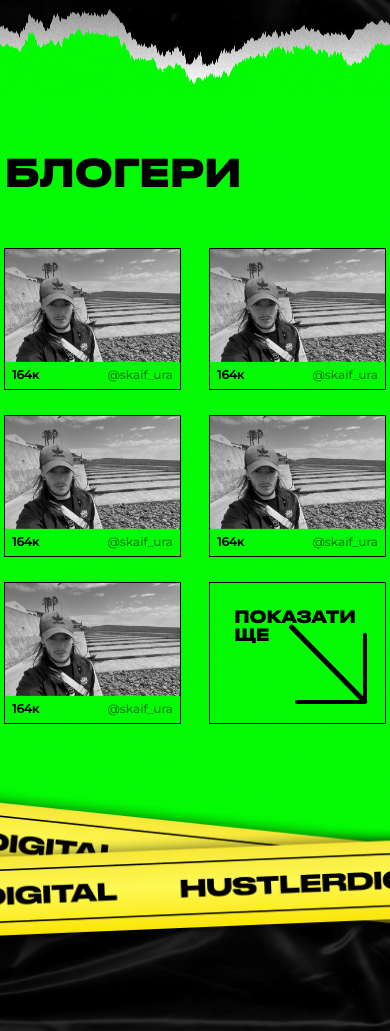
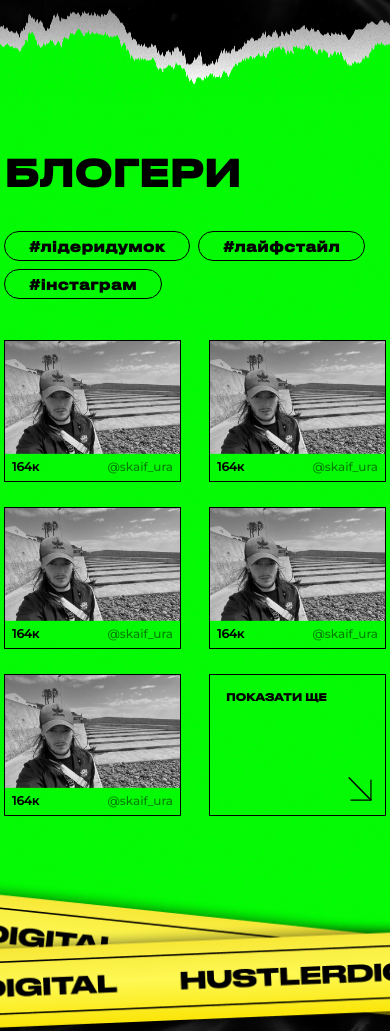
Before and after one commit to v-mochalov/hustlerDigital, a website: page index.html in a window 390 px wide. Shown: the part 4400-5431 px from the top of the page. Drawn offline with nearby package versions, Linux system fonts and the light colour scheme.

Commit message:
add adaptive

```diff
--- a/src/scss/blocks/_blogers.scss
+++ b/src/scss/blocks/_blogers.scss
@@ -5,12 +5,15 @@
     background-position: center;
     padding-bottom: 170px;
     padding-top: 54px;
-    @include xl-d{
+
+    @include xl-d {
         padding-top: 34px;
     }
-    @include md-d{
+
+    @include md-d {
         padding-top: 40px;
     }
+
     &__border {
         position: absolute;
         width: 100vw;
@@ -29,17 +32,33 @@
         align-items: center;
         justify-content: space-between;
 
+        @include lg-d {
+            flex-direction: column;
+            align-items: flex-start;
+        }
     }
 
     &__hashtag {
         display: flex;
-        @include xxl-d{
-            display: none;
+
+        @include lg-d {
+            margin-top: 24px;
+        }
+
+        @include md-d {
+            flex-wrap: wrap;
         }
     }
 
     &__tag {
-        margin-left: 20px;
+        margin-left: 0px;
+        margin-bottom: 0;
+
+        &:last-child {
+            @include md-d {
+                margin-top: 8px;
+            }
+        }
     }
 
     &__content {
@@ -56,56 +75,66 @@
         height: 246px;
         border: 1px solid #000000;
         margin-bottom: 25px;
-        @include xxl-d{
+
+        @include xxl-d {
             width: 259px;
             height: 209px;
 
         }
-        @include xl-d{
+
+        @include xl-d {
             width: 294px;
             height: 237px;
 
         }
-        @include lg-d{
+
+        @include lg-d {
             width: 214px;
             height: 171px;
 
         }
-        @include md-d{
+
+        @include md-d {
             width: 177px;
             height: 142px;
 
         }
+
         &:nth-child(6),
-        &:nth-child(7){
-        @include lg-d{
-            display: none;
+        &:nth-child(7) {
+            @include xl-d {
+                display: none;
+            }
         }
-      }
     }
-    &__img{
-        img{
+
+    &__img {
+        img {
             filter: grayscale(100%);
             transition: 0.3s linear;
-            &:hover{
+
+            &:hover {
                 filter: grayscale(0%);
                 transition: 0.3s linear;
 
             }
         }
     }
+
     &__downline {
         display: flex;
         padding-left: 24px;
         padding-top: 16px;
         padding-right: 24px;
         justify-content: space-between;
-        @include xxl-d{
+
+        @include xxl-d {
             padding-left: 12px;
-        padding-top: 12px;
-        padding-right: 12px;
+            padding-top: 12px;
+            padding-right: 12px;
         }
-        @include md-d{
+
+        @include md-d {
             padding-top: 6px;
             padding-left: 7px;
             padding-right: 7px;
@@ -119,14 +148,17 @@
         font-size: 16px;
         line-height: 114.5%;
         color: #000000;
-        @include xxl-d{
+
+        @include xxl-d {
             font-size: 14px;
         }
-        @include lg-d{
+
+        @include lg-d {
             font-size: 12px;
         }
-        span{
-            @include md-d{
+
+        span {
+            @include md-d {
                 display: none;
             }
         }
@@ -140,10 +172,12 @@
         line-height: 114.5%;
         color: #000000;
         opacity: 0.5;
-        @include xxl-d{
+
+        @include xxl-d {
             font-size: 14px;
         }
-        @include lg-d{
+
+        @include lg-d {
             font-size: 12px;
         }
     }
@@ -153,30 +187,67 @@
         height: 100%;
         padding: 24px 17px 17px 24px;
         position: relative;
-        &:hover{
+
+        @include lg-d {
+            padding: 16px 13px 13px 16px;
+
+        }
+
+        &:hover {
             cursor: pointer;
         }
+
         p {
             font-style: normal;
             font-weight: 700;
             font-size: 16px;
             line-height: 114.5%;
             color: #000000;
+
+            @include lg-d {
+                font-size: 12px;
+                line-height: 114.5%;
+            }
+            @include md-d{
+                font-size: 10px;
+            }
         }
     }
-    &__arrow{
+
+    &__arrow {
         position: absolute;
         right: 17px;
         bottom: 17px;
+
+        @include lg-d {
+            right: 13px;
+            bottom: 13px;
+
+            svg {
+                width: 56px;
+                height: 56px;
+
+            }
+        }
+        @include md-d {
+
+            svg {
+                width: 24px;
+                height: 24px;
+
+            }
+        }
     }
-    &__danger{
+
+    &__danger {
         height: 300px;
         position: absolute;
         width: 2440px;
         z-index: 1;
         bottom: 88px;
         left: -170px;
-        @include md-d{
+
+        @include md-d {
             left: -600px;
         }
     }
--- a/src/scss/blocks/_footer.scss
+++ b/src/scss/blocks/_footer.scss
@@ -30,6 +30,7 @@
         img {
             transform: scale(1);
             transition: 0.3s linear;
+            width: 24px;
         }
 
         &:hover {
--- a/src/scss/blocks/_mobile.scss
+++ b/src/scss/blocks/_mobile.scss
@@ -3,7 +3,7 @@
     background-size: cover;
     background-position: center;
     padding-top: 209px;
-    padding-bottom: 200px;
+    padding-bottom: 230px;
     position: relative;
 
     &__wrapper {
```
Also changed, not shown: build/css/main.css, build/img/icon1.png, build/img/icon2.png, build/img/icon3.png, build/img/icon4.png, src/img/icon1.png, src/img/icon2.png, src/img/icon3.png, src/img/icon4.png.
